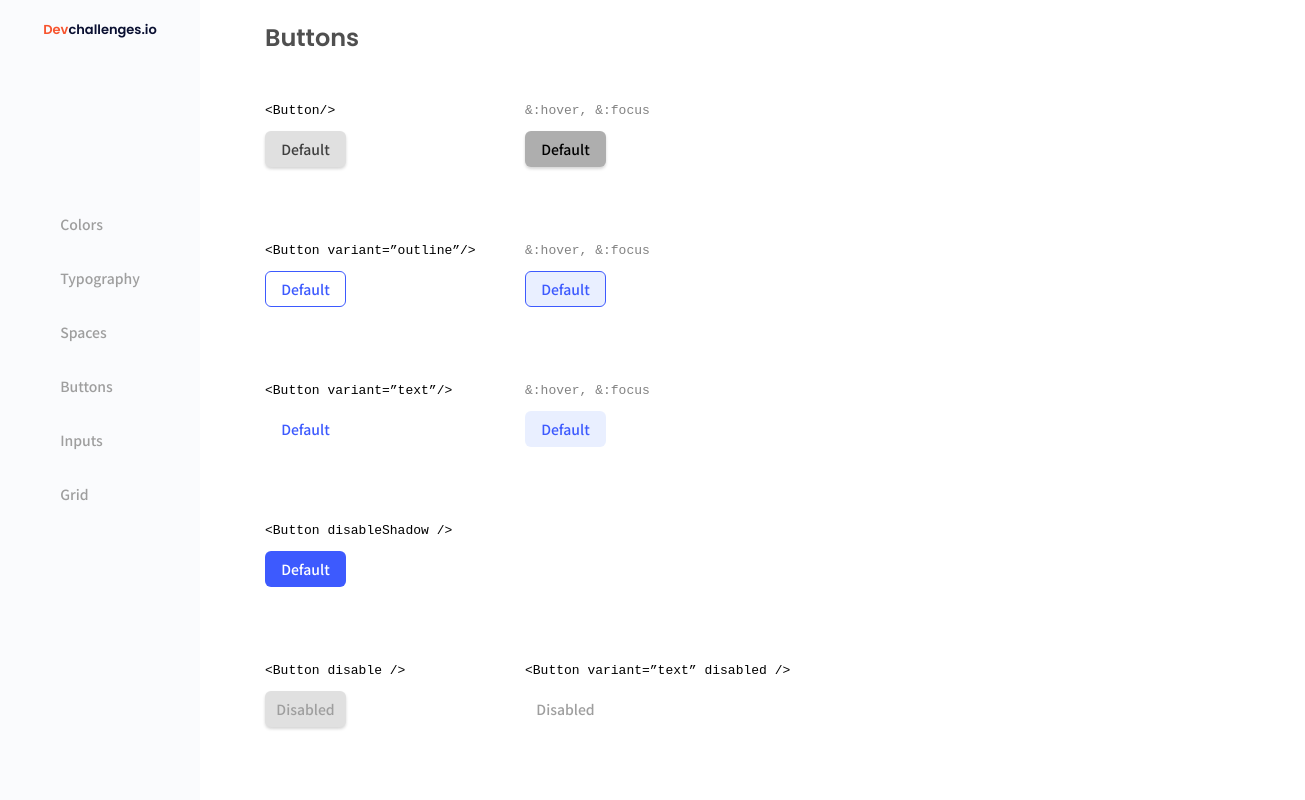
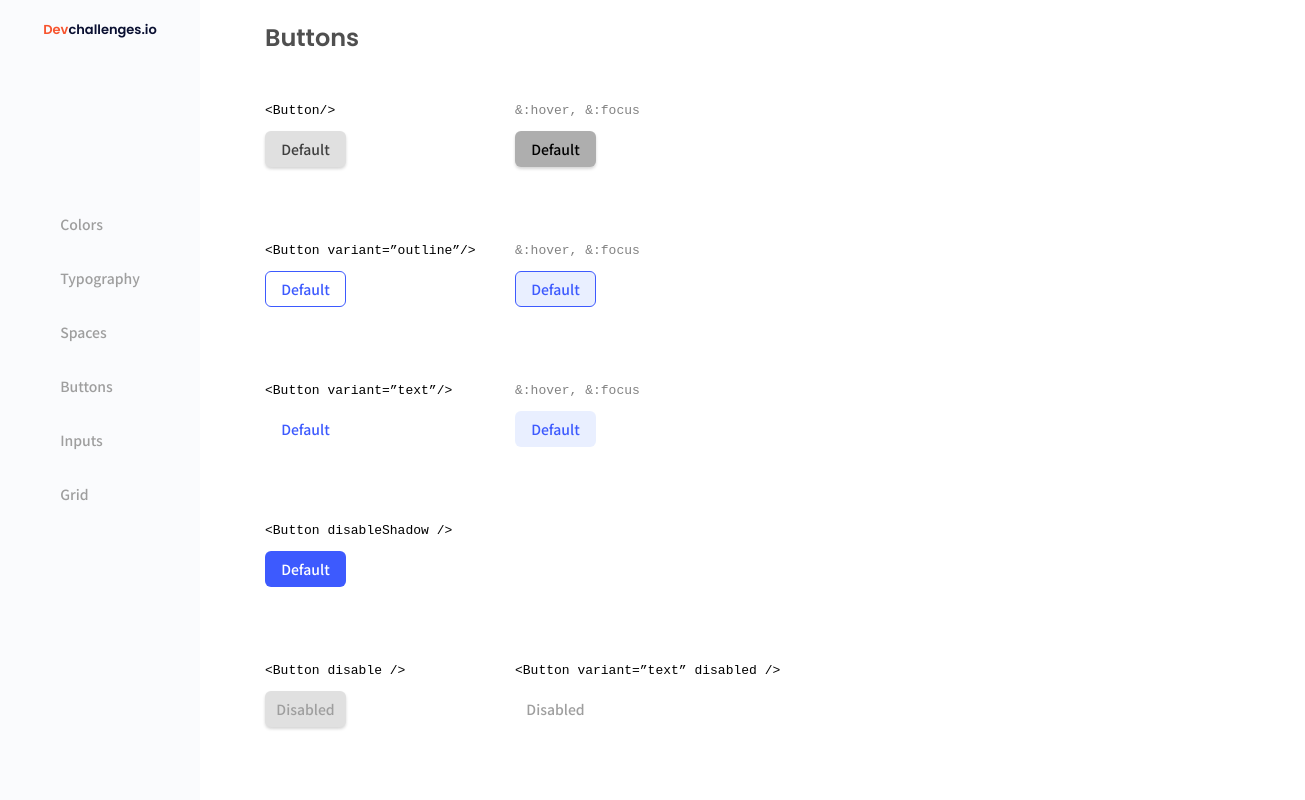
Before and after one commit to Leydisfh/Button-component, a React (Vite) app: page / in a window 1280 px wide. Shown: the top 800 px of the page, 1305 px wide, since content can reach past the window. Built offline with nearby package versions, Linux system fonts and the light colour scheme.

Commit message:
styles changes

```diff
--- a/src/App.css
+++ b/src/App.css
@@ -22,7 +22,7 @@ main{
 
 .btn_btns___constainer{
     display: grid;
-    grid-template-columns: repeat(4, 260px);
+    grid-template-columns: repeat(4, 250px);
     grid-template-rows: repeat(9,140px);
 }
 
```
